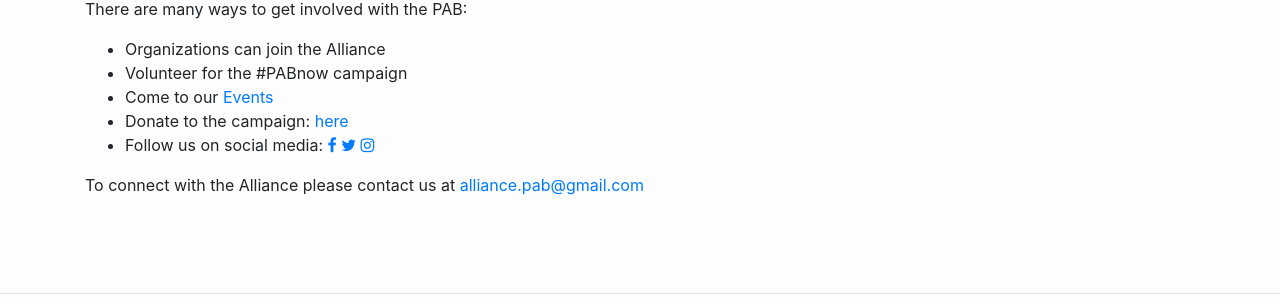
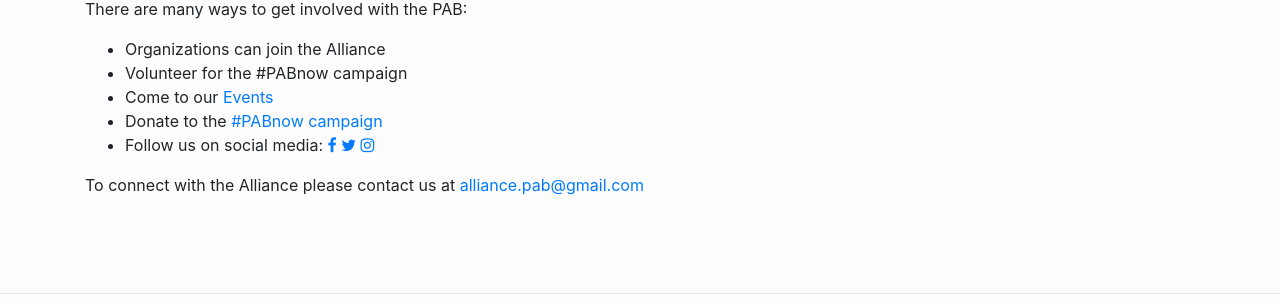
Before and after one commit to pabnow/pabnow.github.io, a Jekyll site: the page built from get-involved/index.html, in a window 1280 px wide. Shown: the part 420-724 px from the top of the page. Built offline with Jekyll 4.4.1, drawn with Linux system fonts in a browser that asks for light colours; nearby versions of some CDN libraries.

Commit message:
Update index.html

```diff
--- a/get-involved/index.html
+++ b/get-involved/index.html
@@ -10,7 +10,7 @@ title: PAB
 				<li>Organizations can join the Alliance</li>
 				<li>Volunteer for the #PABnow campaign</li>
 				<li>Come to our <a href=”https://pabnow.github.io/calendar/” target=”_blank”>Events</a></li>
-				<li>Donate to the campaign:  <a href=”https://www.gofundme.com/pab-legal-opinion-fund” target=”_blank”>here</a></li>
+				<li>Donate to the <a href=”https://www.gofundme.com/pab-legal-opinion-fund” target=”_blank”>#PABnow campaign</a></li>
 				<li>Follow us on social media: <a href="https://www.facebook.com/pabnow/"><i class="fa fa-facebook"></i></a> <a href="https://twitter.com/pabnow_roc"><i class="fa fa-twitter"></i></a> <a href="https://www.instagram.com/pabnow/"><i class="fa fa-instagram"></i></a></li>
 			</ul>
 			<p>To connect with the Alliance please contact us at <a href="mailto:alliance.pab@gmail.com">alliance.pab@gmail.com</a></p>
```
